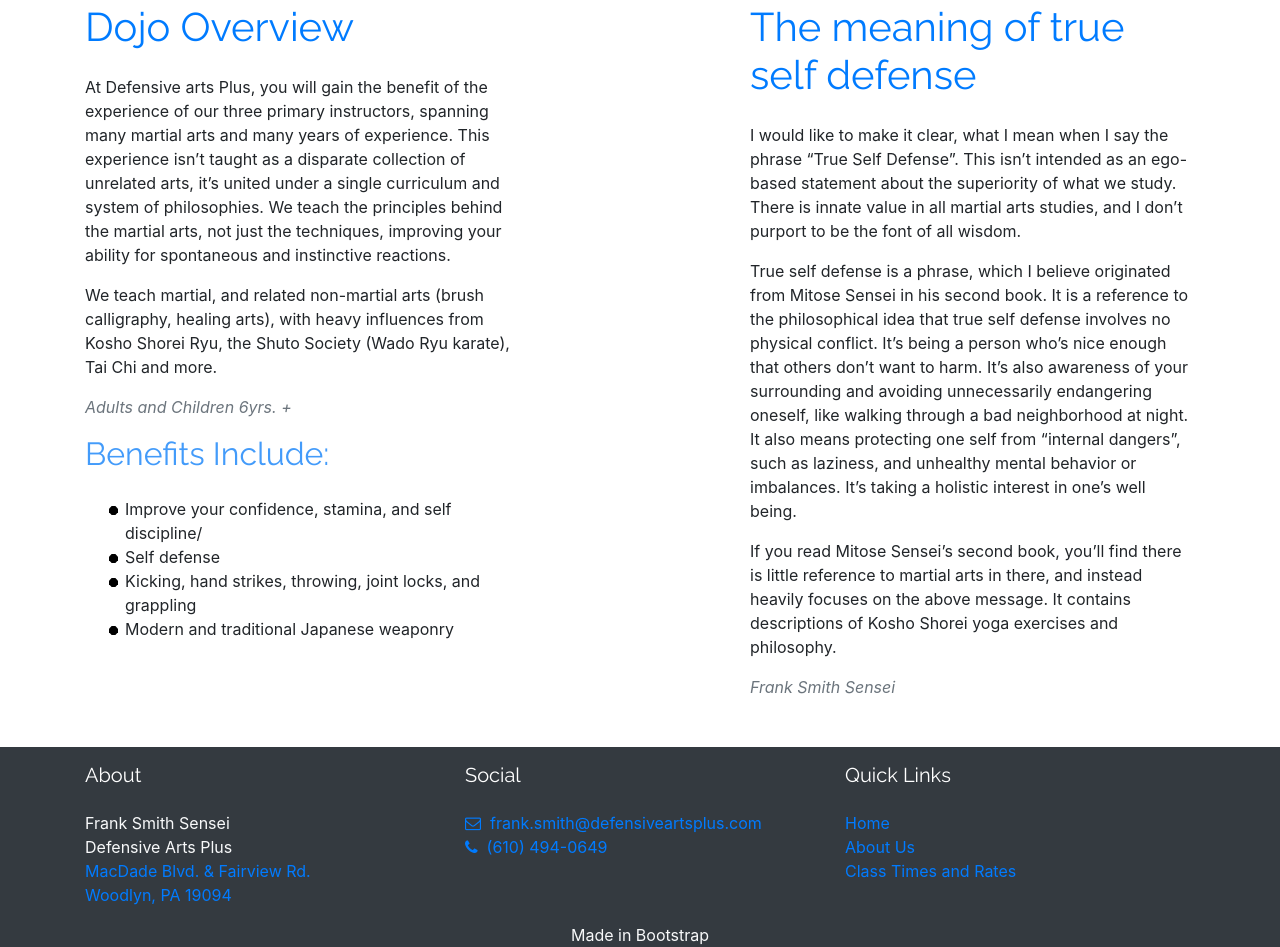
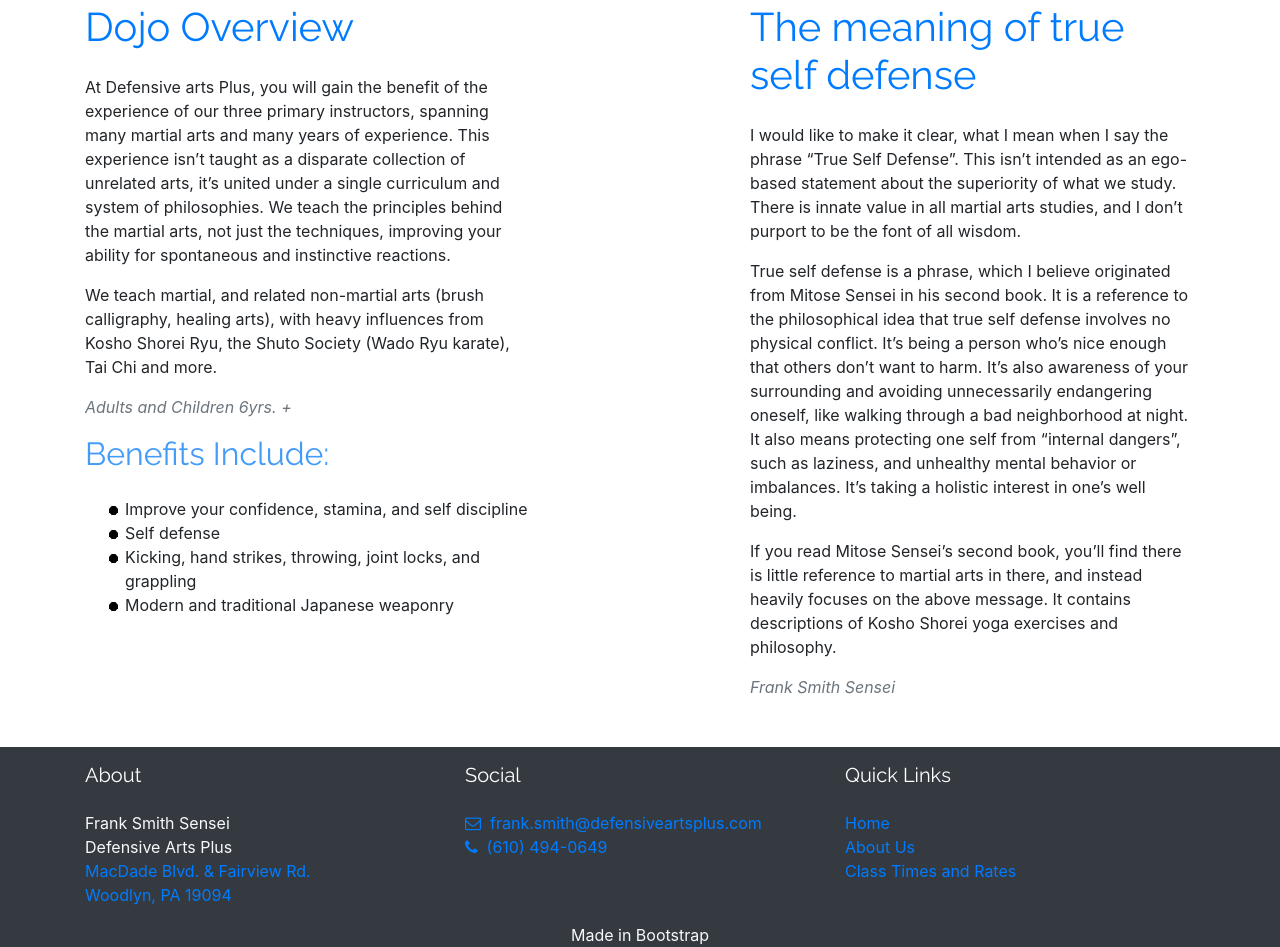
Before and after one commit to FrankSmith22/martial-arts-website, a website: page index.html in a window 1280 px wide. Shown: the part 555-1502 px from the top of the page. Drawn offline with nearby package versions, Linux system fonts and the light colour scheme.

Commit message:
Corrected small typo in homepage

```diff
--- a/index.html
+++ b/index.html
@@ -105,7 +105,7 @@
                         Benefits Include:
                     </h2>
                     <ul class="octagon-bullets">
-                        <li>Improve your confidence, stamina, and self discipline/</li>
+                        <li>Improve your confidence, stamina, and self discipline</li>
                         <li>Self defense</li>
                         <li>Kicking, hand strikes, throwing, joint locks, and grappling</li>
                         <li>Modern and traditional Japanese weaponry</li>
```
